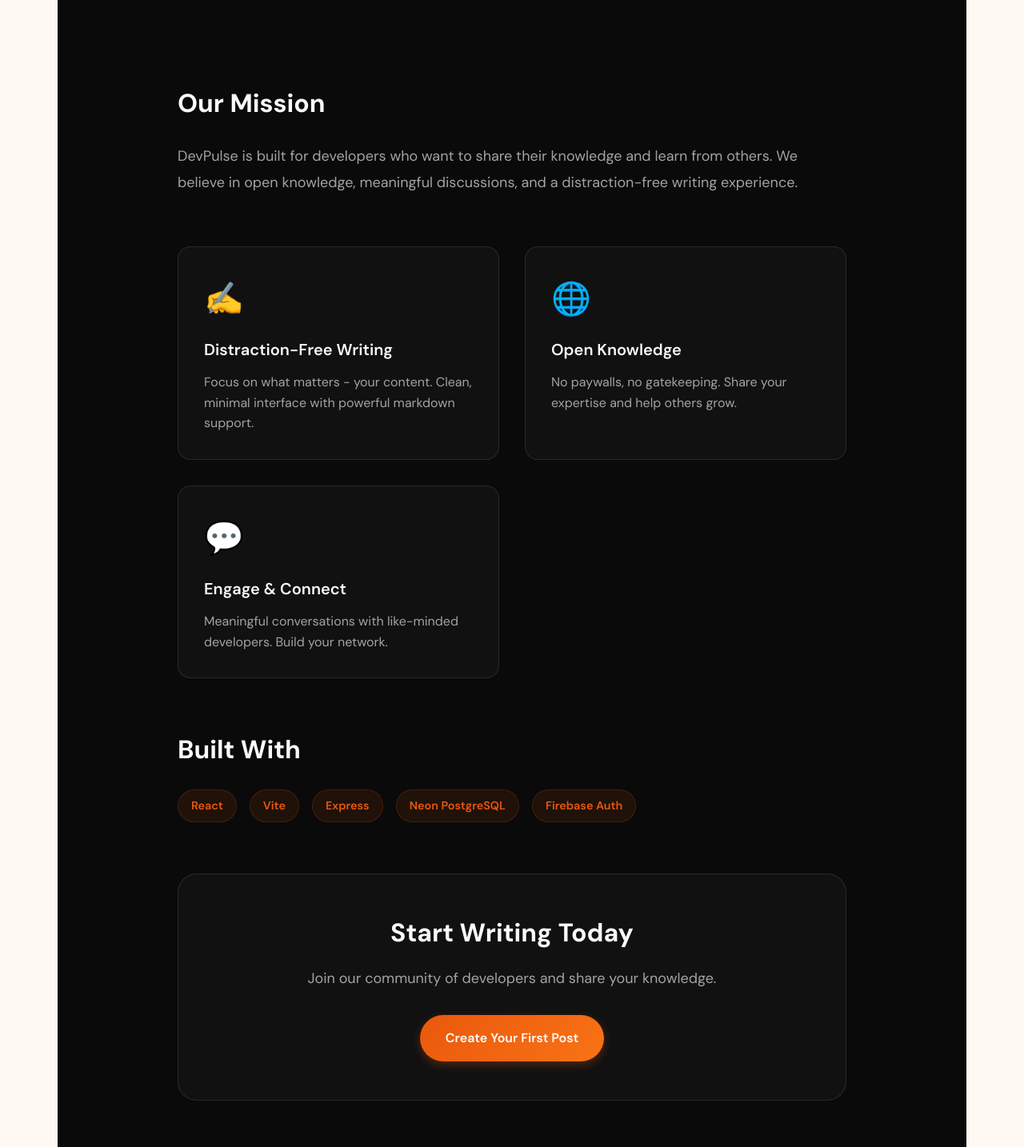
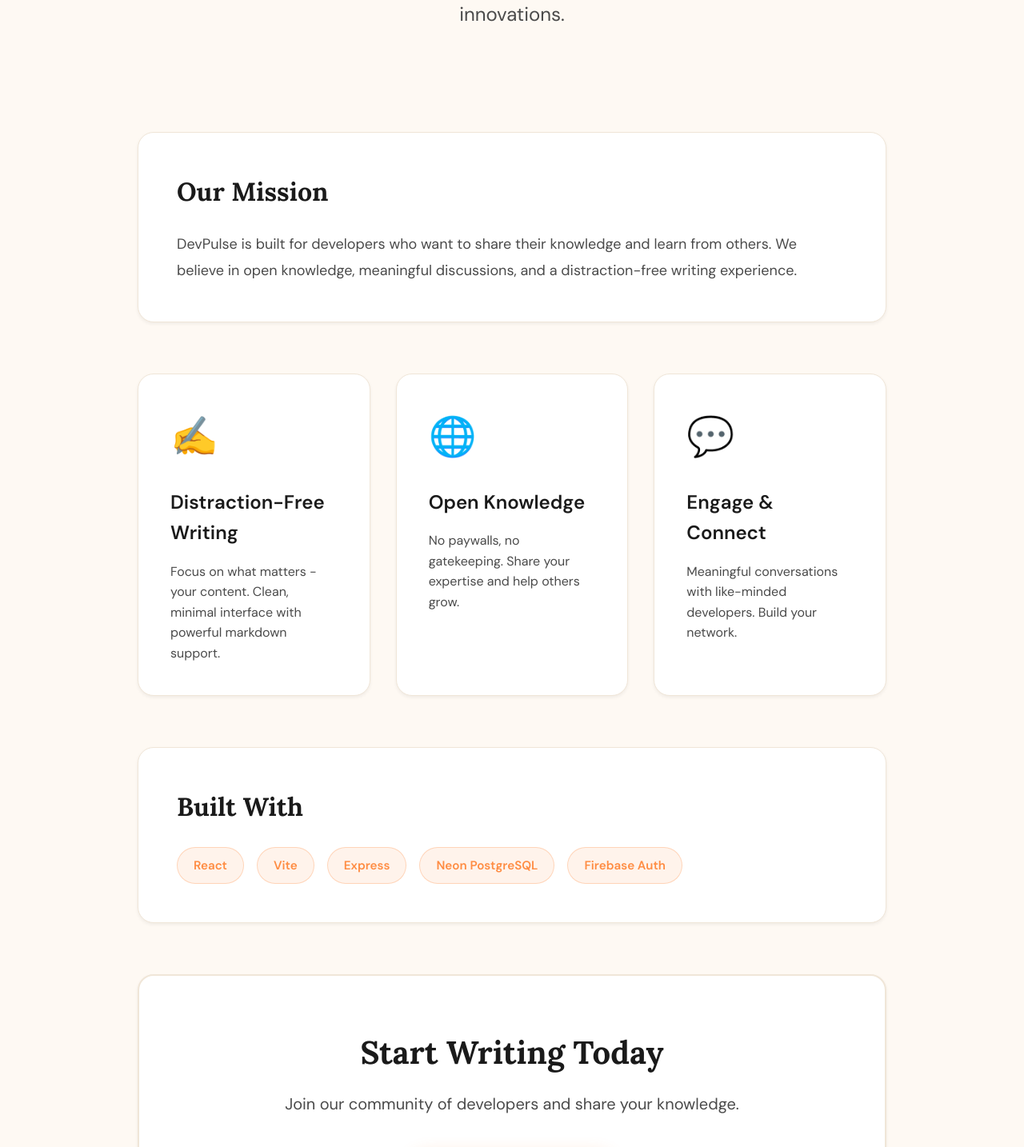
Before and after one commit to dushyantsingh0/Vibe-Coding, a React (Vite) app: page /about in a window 1280 px wide. Shown: the part 396-1830 px from the top of the page at 80% size. Built offline with nearby package versions, Linux system fonts and the light colour scheme; no server answers.

Commit message:
Share feature

```diff
--- a/src/pages/About.css
+++ b/src/pages/About.css
@@ -1,11 +1,10 @@
 .about-page {
     min-height: 100vh;
-    background: #0a0a0a;
-    color: #fafafa;
+    background: var(--bg-primary);
 }
 
 .about-container {
-    max-width: 900px;
+    max-width: 1000px;
     margin: 0 auto;
     padding: 4rem 2rem;
 }
@@ -13,15 +12,16 @@
 /* Hero Section */
 .about-hero {
     text-align: center;
-    margin-bottom: 4rem;
-    padding: 2rem 0;
+    margin-bottom: 5rem;
+    padding: 3rem 0;
 }
 
 .about-title {
-    font-size: 3.5rem;
+    font-size: 4rem;
     font-weight: 800;
     margin-bottom: 1.5rem;
-    background: linear-gradient(135deg, #ea580c, #f97316);
+    font-family: var(--font-serif);
+    background: var(--gradient-text);
     -webkit-background-clip: text;
     background-clip: text;
     -webkit-text-fill-color: transparent;
@@ -29,7 +29,7 @@
 
 .about-lead {
     font-size: 1.5rem;
-    color: #a3a3a3;
+    color: var(--text-secondary);
     line-height: 1.6;
     max-width: 700px;
     margin: 0 auto;
@@ -38,19 +38,25 @@
 /* Section Styling */
 .about-section {
     margin-bottom: 4rem;
+    background: var(--bg-card);
+    padding: 3rem;
+    border-radius: var(--radius-lg);
+    border: 1px solid var(--border-color);
+    box-shadow: var(--shadow-sm);
 }
 
 .about-section h2 {
     font-size: 2rem;
     font-weight: 700;
     margin-bottom: 1.5rem;
-    color: #fafafa;
+    color: var(--text-primary);
+    font-family: var(--font-serif);
 }
 
 .about-section p {
     font-size: 1.125rem;
     line-height: 1.8;
-    color: #a3a3a3;
+    color: var(--text-secondary);
 }
 
 /* Features Grid */
@@ -62,36 +68,37 @@
 }
 
 .feature-card {
-    background: rgba(255, 255, 255, 0.03);
-    border: 1px solid rgba(255, 255, 255, 0.1);
-    border-radius: 16px;
-    padding: 2rem;
-    transition: all 0.3s ease;
+    background: var(--bg-card);
+    border: 1px solid var(--border-color);
+    border-radius: var(--radius-lg);
+    padding: 2.5rem;
+    transition: all var(--transition);
+    box-shadow: var(--shadow-sm);
 }
 
 .feature-card:hover {
-    background: rgba(255, 255, 255, 0.05);
-    border-color: rgba(234, 88, 12, 0.3);
     transform: translateY(-4px);
-    box-shadow: 0 8px 24px rgba(0, 0, 0, 0.3);
+    box-shadow: var(--shadow-md);
+    border-color: var(--border-hover);
 }
 
 .feature-icon {
-    font-size: 2.5rem;
-    margin-bottom: 1rem;
+    font-size: 3rem;
+    margin-bottom: 1.5rem;
+    display: block;
 }
 
 .feature-card h3 {
-    font-size: 1.25rem;
+    font-size: 1.5rem;
     font-weight: 600;
-    margin-bottom: 0.75rem;
-    color: #fafafa;
+    margin-bottom: 1rem;
+    color: var(--text-primary);
 }
 
 .feature-card p {
     font-size: 1rem;
     line-height: 1.6;
-    color: #a3a3a3;
+    color: var(--text-secondary);
 }
 
 /* Tech Stack */
@@ -103,55 +110,64 @@
 
 .tech-badge {
     display: inline-block;
-    background: rgba(234, 88, 12, 0.1);
-    color: #ea580c;
-    padding: 0.5rem 1rem;
+    background: var(--accent-light);
+    color: var(--accent-primary);
+    padding: 0.625rem 1.25rem;
     border-radius: 100px;
-    font-size: 0.9rem;
+    font-size: 0.95rem;
     font-weight: 600;
-    border: 1px solid rgba(234, 88, 12, 0.2);
+    border: 1px solid var(--border-hover);
+    transition: all var(--transition);
+}
+
+.tech-badge:hover {
+    background: var(--gradient-primary);
+    color: white;
+    transform: translateY(-2px);
 }
 
 /* CTA Section */
 .about-cta {
     text-align: center;
-    background: rgba(255, 255, 255, 0.03);
-    border: 1px solid rgba(255, 255, 255, 0.1);
-    border-radius: 24px;
-    padding: 3rem 2rem;
+    background: var(--bg-card);
+    border: 2px solid var(--border-color);
+    border-radius: var(--radius-lg);
+    padding: 4rem 2rem;
     margin-top: 4rem;
+    box-shadow: var(--shadow-sm);
 }
 
 .about-cta h2 {
-    font-size: 2rem;
+    font-size: 2.5rem;
     font-weight: 700;
     margin-bottom: 1rem;
-    color: #fafafa;
+    color: var(--text-primary);
+    font-family: var(--font-serif);
 }
 
 .about-cta p {
-    font-size: 1.125rem;
-    color: #a3a3a3;
-    margin-bottom: 2rem;
+    font-size: 1.25rem;
+    color: var(--text-secondary);
+    margin-bottom: 2.5rem;
 }
 
 .cta-button {
     display: inline-block;
-    background: linear-gradient(135deg, #ea580c, #f97316);
+    background: var(--gradient-primary);
     color: white;
-    padding: 1rem 2rem;
+    padding: 1rem 2.5rem;
     border-radius: 100px;
-    font-weight: 600;
-    font-size: 1rem;
+    font-weight: 700;
+    font-size: 1.1rem;
     text-decoration: none;
-    transition: all 0.3s ease;
-    box-shadow: 0 4px 12px rgba(234, 88, 12, 0.3);
+    transition: all var(--transition);
+    box-shadow: var(--shadow-glow);
 }
 
 .cta-button:hover {
-    transform: translateY(-2px);
-    box-shadow: 0 6px 20px rgba(234, 88, 12, 0.4);
-    opacity: 0.95;
+    transform: translateY(-3px);
+    box-shadow: 0 8px 24px rgba(255, 140, 66, 0.3);
+    color: white;
 }
 
 /* Responsive Design */
@@ -168,11 +184,19 @@
         font-size: 1.25rem;
     }
 
+    .about-section {
+        padding: 2rem;
+    }
+
     .about-features {
         grid-template-columns: 1fr;
     }
 
     .about-cta {
-        padding: 2rem 1.5rem;
+        padding: 3rem 1.5rem;
+    }
+
+    .about-cta h2 {
+        font-size: 2rem;
     }
 }
```
